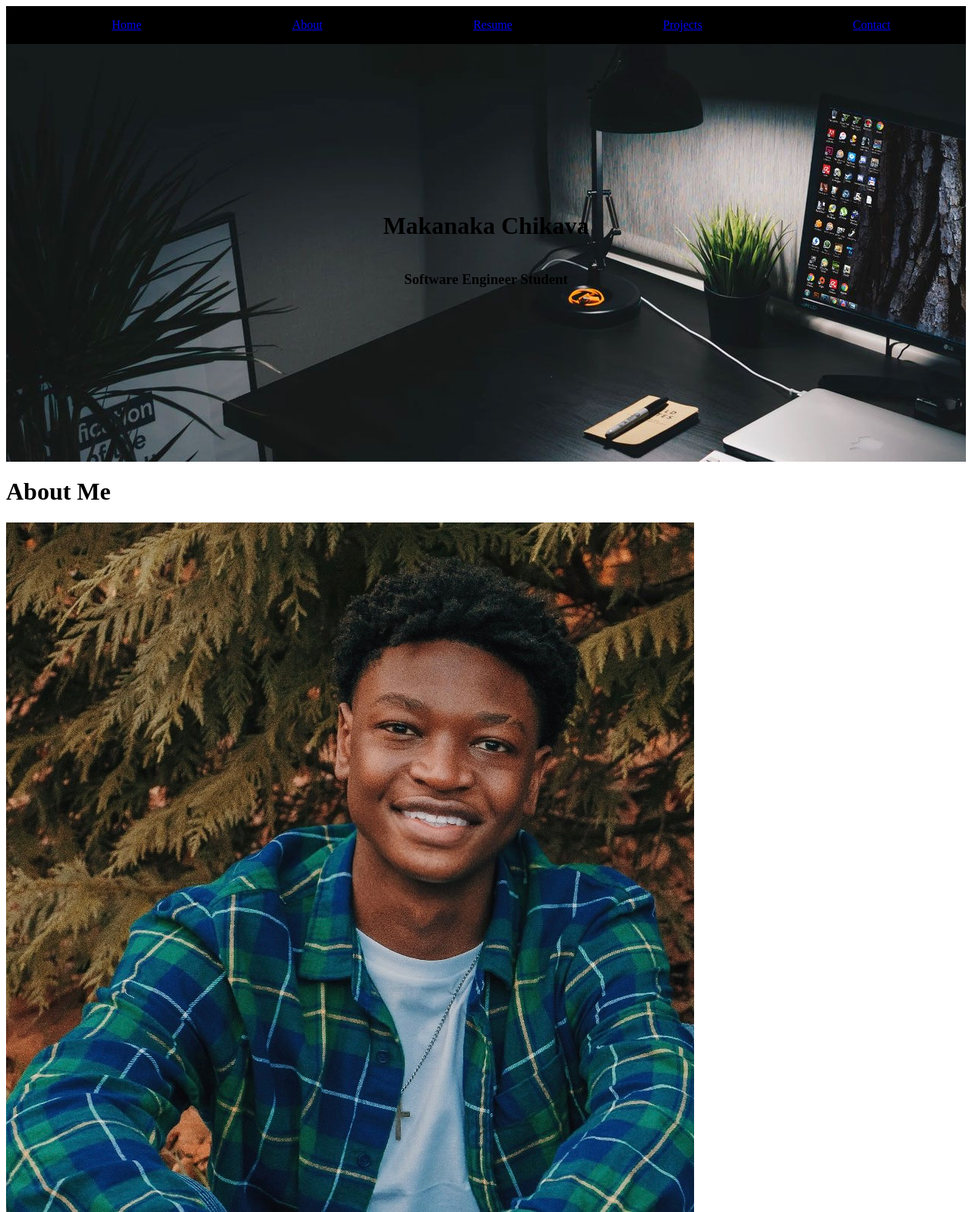
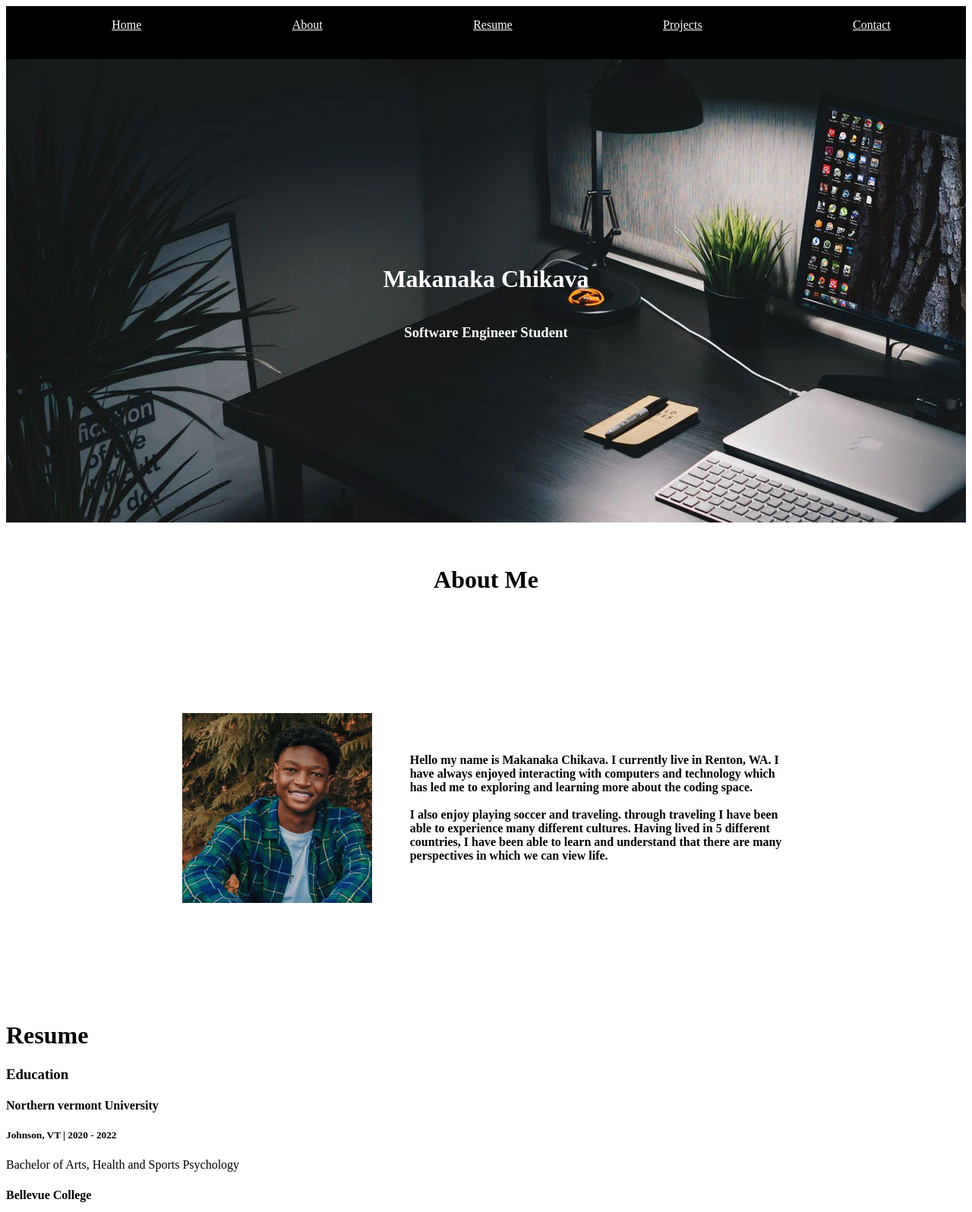
Before and after one commit to MakaChikava/Portfolio, a plain HTML site: page web_app/index.html in a window 1280 px wide. Shown: the top 1596 px of the page at 76% size. Drawn offline with Linux system fonts and the light colour scheme.

Commit message:
completed about me section layout with flexbox

```diff
--- a/web_app/index.html
+++ b/web_app/index.html
@@ -35,20 +35,32 @@
 
 </div>
 
+<br>
+<br>
+
+<div id="aboutme-container">
+
+    <div id="aboutme-header">
+        <h1>About Me</h1>
+    </div>
 
 
+    <div id="aboutmeinfo-container">
 
-   <h1>About Me</h1>
+        <div class="aboutme-image">
             <img src="AboutMePic.jpg" alt="AboutMePic">
+        </div>
+
+        <div class="aboutme-text">
             <h4>Hello my name is Makanaka Chikava. I currently live in Renton, WA. I have always enjoyed interacting with computers and technology which has led me to exploring and learning more about the coding space.
             <br>
             <br>
             I also enjoy playing soccer and traveling. through traveling I have been able to experience many different cultures. Having lived in 5 different countries, I have been able to learn and understand that there are many perspectives in which we can view life.</h4>
+        </div>
+    </div>
 
 
-
-
-
+</div>
 
 
    <h1>Resume</h1>
--- a/web_app/style.css
+++ b/web_app/style.css
@@ -4,7 +4,7 @@
     flex-direction: column;
     flex-wrap: wrap;
     width: 100%;
-    height: 75vh;
+    height: 85vh;
 }
 
 #nav {
@@ -12,6 +12,7 @@
     justify-content: center;
     height: fit-content;
     background-color: black;
+    height: 70px;
 }
 
 #nav-ul {
@@ -24,15 +25,71 @@
 }
 
 .nav-links{
-    color: white;
-    display: flex;
+    list-style-type: none;
 
 }
 
+a:link {
+    color: white;
+}
+a:visited {
+    color: white;
+}
 .title-container {
     display: flex;
     flex-direction: column;
     justify-content: center;
     align-items: center;
-    margin-top: 200px;
+    margin-top: 250px;
 }
+
+.title-container h1 {
+    color: white;
+}
+
+.title-container h3 {
+    color: white;
+}
+
+
+/* /////////////////////////////////////////////////////// */
+
+
+
+
+#aboutme-container {
+    display: flex;
+    flex-direction: column;
+    width: 100%;
+    height: 75vh;
+}
+
+#aboutme-header {
+    display: flex;
+    justify-content: center;
+}
+
+#aboutmeinfo-container {
+    display: flex;
+    flex-direction: row;
+    justify-content: center;
+    align-items: center;
+    height: 70vh;
+
+}
+
+.aboutme-image {
+    display: flex;
+    height: 250px;
+}
+
+/* img {
+    border-radius: 10px solid black;
+} */
+
+.aboutme-text {
+    display: flex;
+    flex-direction: column;
+    width: 500px;
+    margin-left: 50px;
+}
```
Also changed, not shown: web_app/wallpaper 2.jpeg (deleted), web_app/wallpaper1.jpeg (deleted), web_app/wallpaper3.jpeg (deleted). Lines whose indentation alone changed are shown as unchanged.
